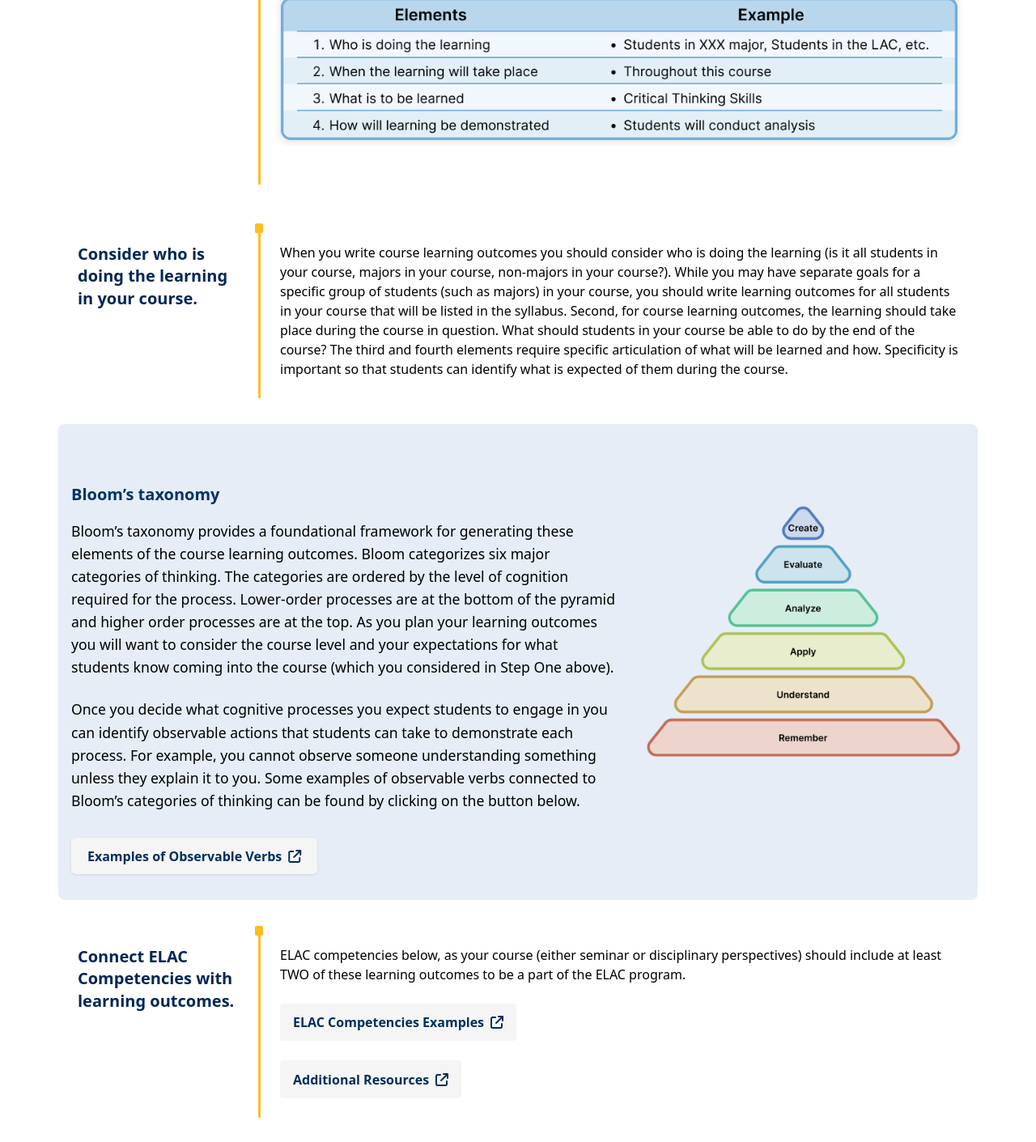
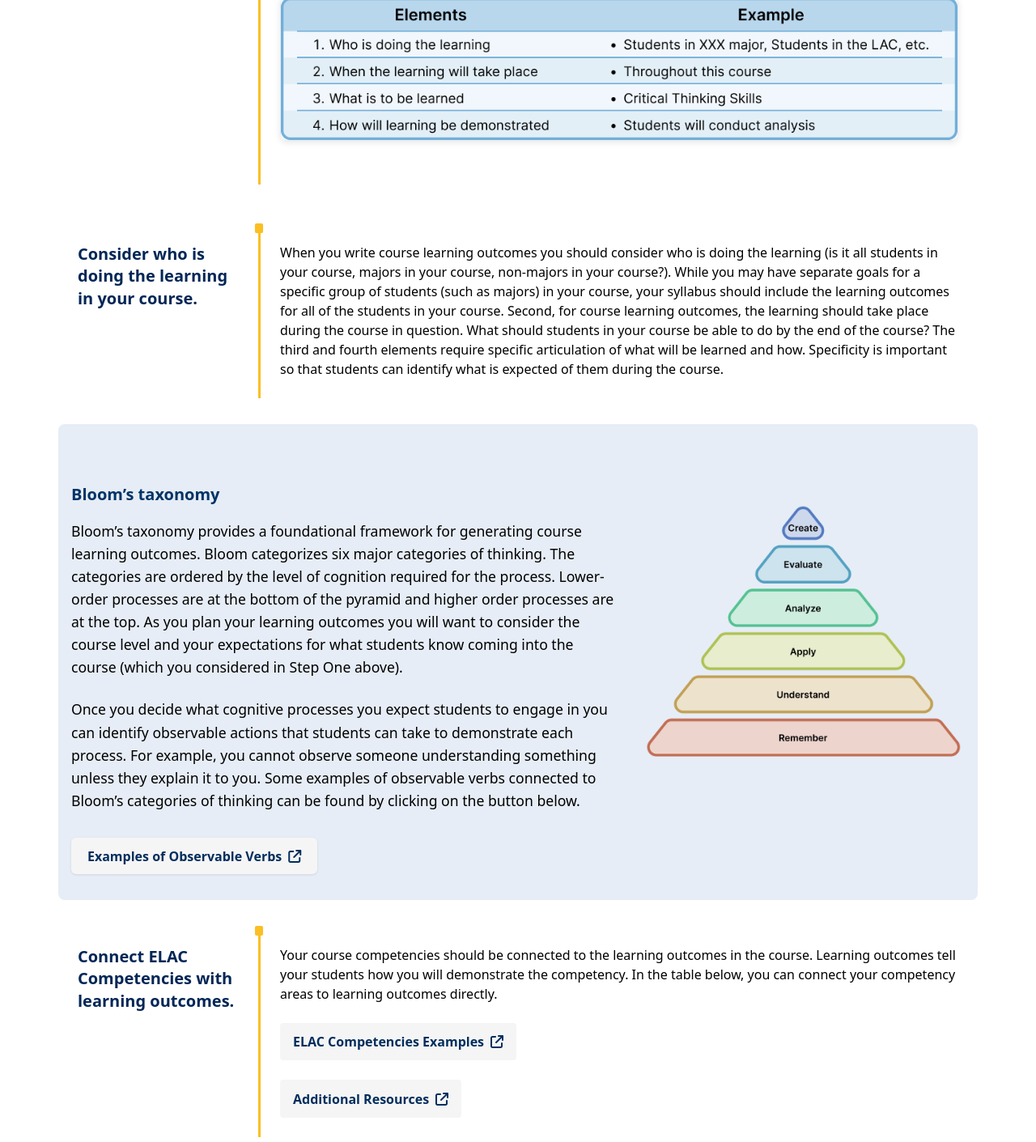
Before and after one commit to gdancik/CoursePlanningTool, a React (Create React App) app in the folder frontend/: page /learning-outcomes in a window 1280 px wide. Shown: the part 3408-4819 px from the top of the page at 81% size. Built offline with nearby package versions, Linux system fonts and the light colour scheme.

Commit message:
Rewording

```diff
--- a/frontend/src/screens/SyllabusView/Data/learning-outcomes.json
+++ b/frontend/src/screens/SyllabusView/Data/learning-outcomes.json
@@ -113,7 +113,7 @@
             "content": [
                 {
                     "type" : "informationText",
-                    "placeholder": "When you write course learning outcomes you should consider who is doing the learning (is it all students in your course, majors in your course, non-majors in your course?). While you may have separate goals for a specific group of students (such as majors) in your course, you should write learning outcomes for all students in your course that will be listed in the syllabus. Second, for course learning outcomes, the learning should take place during the course in question. What should students in your course be able to do by the end of the course? The third and fourth elements require specific articulation of what will be learned and how. Specificity is important so that students can identify what is expected of them during the course."
+                    "placeholder": "When you write course learning outcomes you should consider who is doing the learning (is it all students in your course, majors in your course, non-majors in your course?). While you may have separate goals for a specific group of students (such as majors) in your course, your syllabus should include the learning outcomes for all of the students in your course. Second, for course learning outcomes, the learning should take place during the course in question. What should students in your course be able to do by the end of the course? The third and fourth elements require specific articulation of what will be learned and how. Specificity is important so that students can identify what is expected of them during the course."
                 }
             ]
         },
@@ -130,7 +130,7 @@
             "content": [
                 {
                     "type" : "informationText",
-                    "placeholder": "ELAC competencies below, as your course (either seminar or disciplinary perspectives) should include at least TWO of these learning outcomes to be a part of the ELAC program."
+                    "placeholder": "Your course competencies should be connected to the learning outcomes in the course. Learning outcomes tell your students how you will demonstrate the competency. In the table below, you can connect your competency areas to learning outcomes directly."
                 },
                 {
                     "type" : "informationText"
--- a/frontend/src/screens/SyllabusView/Learning Outcomes/BloomsTaxonomy.tsx
+++ b/frontend/src/screens/SyllabusView/Learning Outcomes/BloomsTaxonomy.tsx
@@ -9,8 +9,8 @@ export const BloomsTaxonomy: React.FC = () => {
         <div className="blooms-text">
             <h3 className="section-heading">Bloom’s taxonomy</h3>
             <p className="explanation-paragraph">
-                Bloom’s taxonomy provides a foundational framework for generating these
-                elements of the course learning outcomes. Bloom categorizes six major categories
+                Bloom’s taxonomy provides a foundational framework for generating course
+                learning outcomes. Bloom categorizes six major categories
                 of thinking. The categories are ordered by the level of cognition required
                 for the process. Lower-order processes are at the bottom of the pyramid and
                 higher order processes are at the top. As you plan your learning outcomes
```
